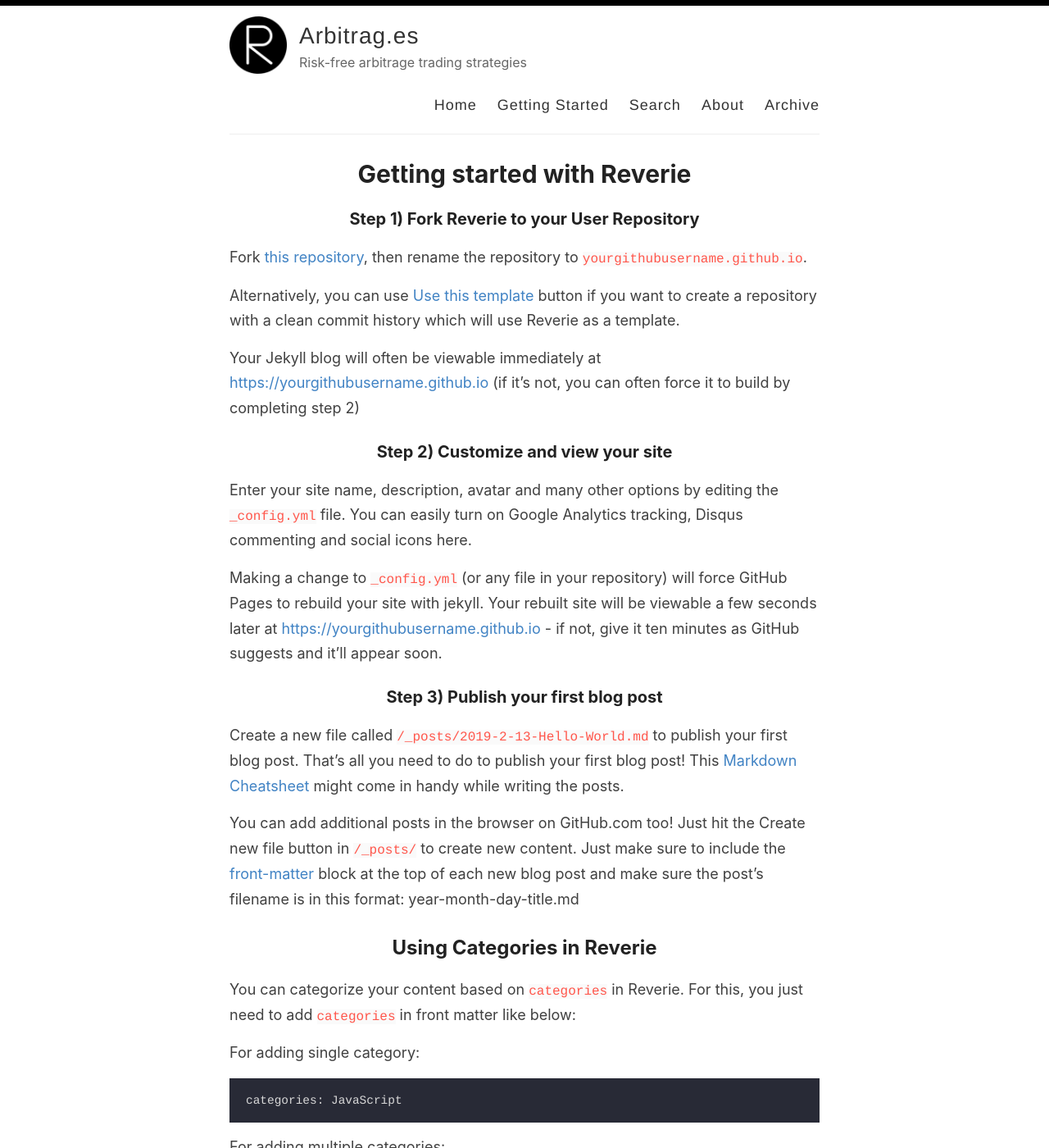
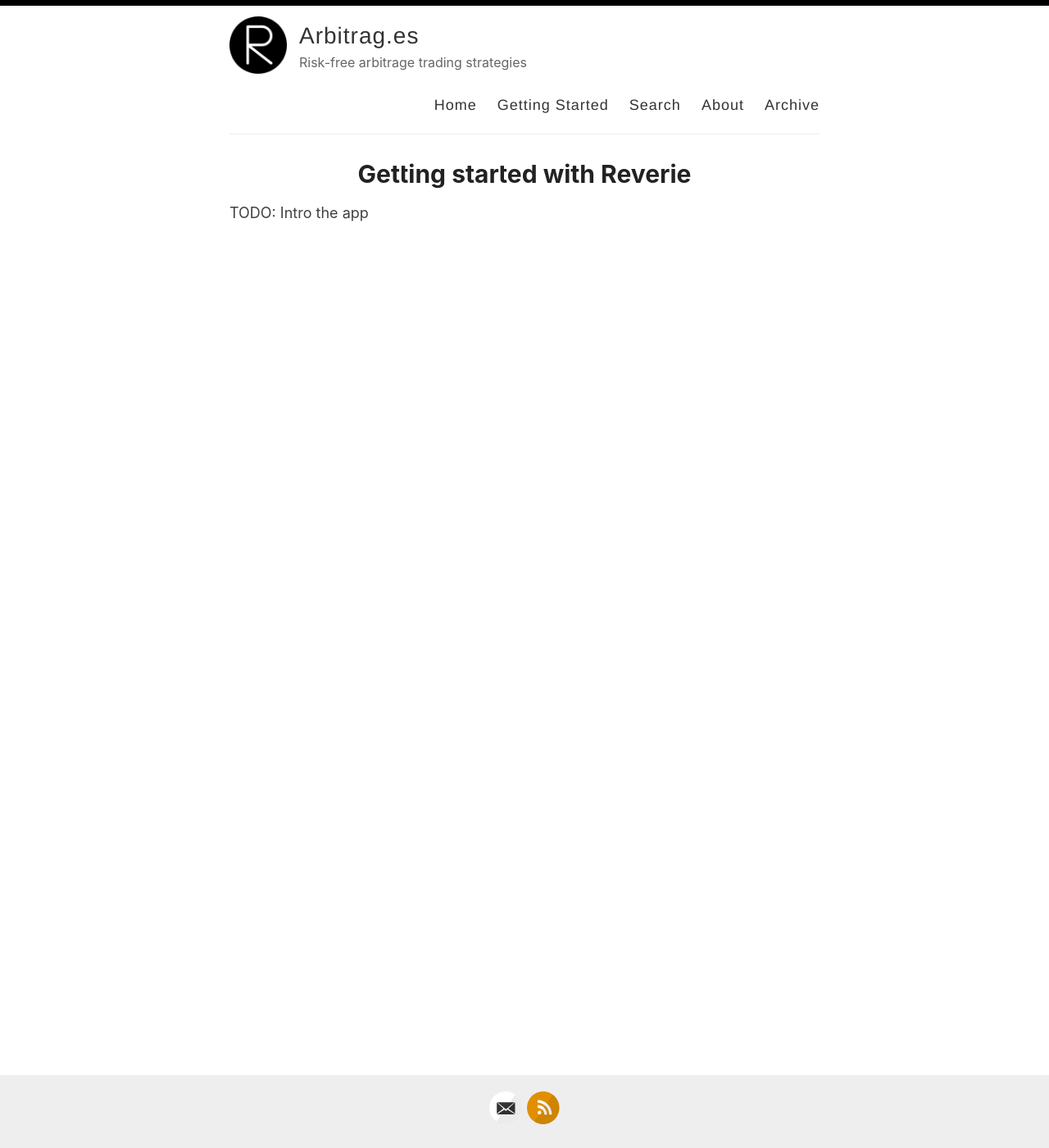
Before and after one commit to JHELY-Finance/arbitrag-es, a Jekyll site: the page built from _pages/getting-started.md, in a window 1280 px wide and 1400 px high. Shown: the whole window at 82% size. Built offline with Jekyll 4.4.1, drawn with Linux system fonts in a browser that asks for light colours; some of the changed text lies outside the part shown.

Commit message:
Update getting-started.md

````diff
--- a/_pages/getting-started.md
+++ b/_pages/getting-started.md
@@ -4,48 +4,4 @@ title: Getting started with Reverie
 permalink: /getting-started/
 ---
 
-### Step 1) Fork Reverie to your User Repository
-
-Fork [this repository](https://github.com/amitmerchant1990/reverie), then rename the repository to `yourgithubusername.github.io`.
-
-Alternatively, you can use [Use this template](https://github.com/amitmerchant1990/reverie/generate) button if you want to create a repository with a clean commit history which will use Reverie as a template.
-
-Your Jekyll blog will often be viewable immediately at <https://yourgithubusername.github.io> (if it's not, you can often force it to build by completing step 2)
-
-### Step 2) Customize and view your site
-
-Enter your site name, description, avatar and many other options by editing the `_config.yml` file. You can easily turn on Google Analytics tracking, Disqus commenting and social icons here.
-
-Making a change to `_config.yml` (or any file in your repository) will force GitHub Pages to rebuild your site with jekyll. Your rebuilt site will be viewable a few seconds later at <https://yourgithubusername.github.io> - if not, give it ten minutes as GitHub suggests and it'll appear soon.
-
-### Step 3) Publish your first blog post
-
-Create a new file called `/_posts/2019-2-13-Hello-World.md` to publish your first blog post. That's all you need to do to publish your first blog post! This [Markdown Cheatsheet](https://github.com/adam-p/markdown-here/wiki/Markdown-Cheatsheet) might come in handy while writing the posts.
-
-> You can add additional posts in the browser on GitHub.com too! Just hit the <kbd>Create new file</kbd> button in `/_posts/` to create new content. Just make sure to include the [front-matter](http://jekyllrb.com/docs/frontmatter/) block at the top of each new blog post and make sure the post's filename is in this format: year-month-day-title.md
-
-## Using Categories in Reverie
-
-You can categorize your content based on `categories` in Reverie. For this, you just need to add `categories` in front matter like below:
-
-For adding single category:
-
-```md
-categories: JavaScript
-```
-
-For adding multiple categories:
-
-```md
-categories: [PHP, Laravel]
-```
-
-The contegorized content can be shown over this URL: <https://yourgithubusername.github.io/categories/>
-
-## RSS
-
-The generated [RSS feed](https://en.wikipedia.org/wiki/RSS) of your blog can be found at <https://yourgithubusername.github.io/feed>. You can see the example RSS feed over [here](https://www.amitmerchant.com/reverie/feed).
-
-## Sitemap
-
-The generated sitemap of your blog can be found at <https://yourgithubusername.github.io/sitemap>. You can see the example sitemap feed over [here](https://www.amitmerchant.com/reverie/sitemap).
+TODO: Intro the app
````
